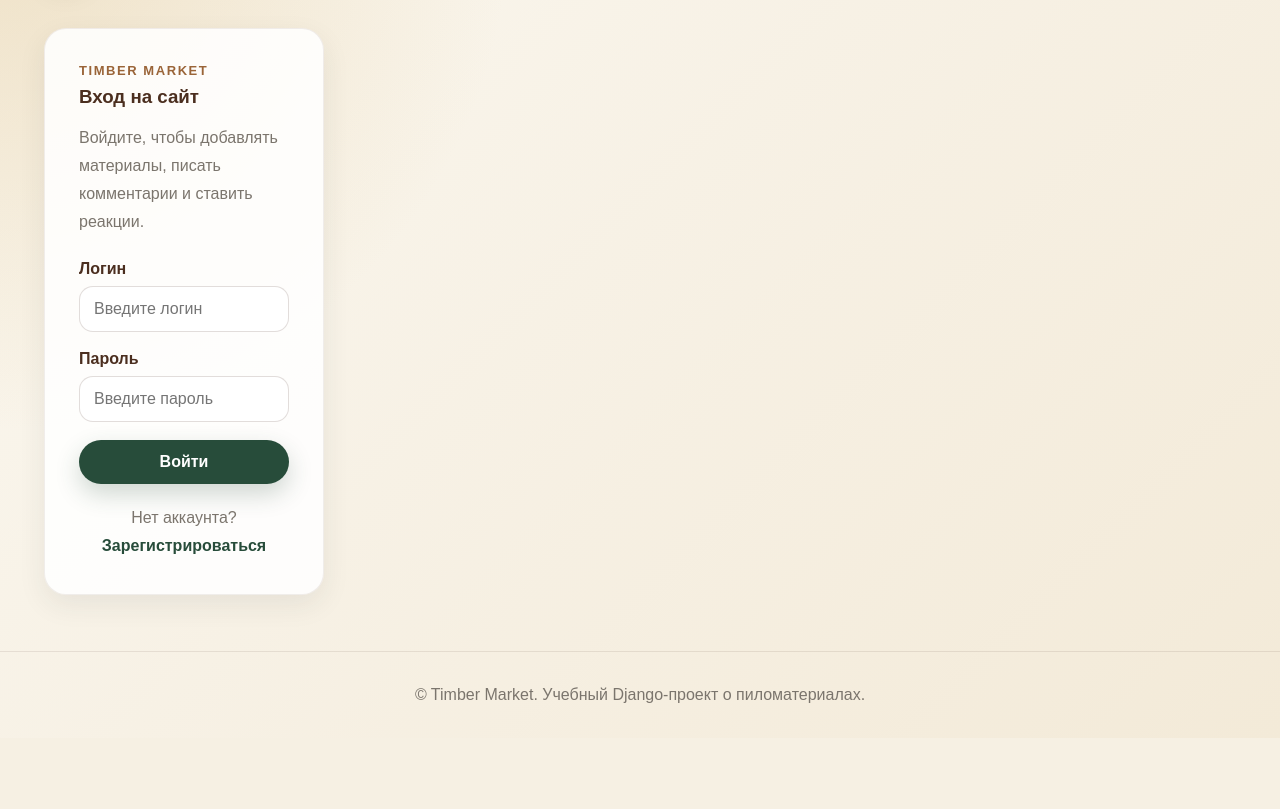
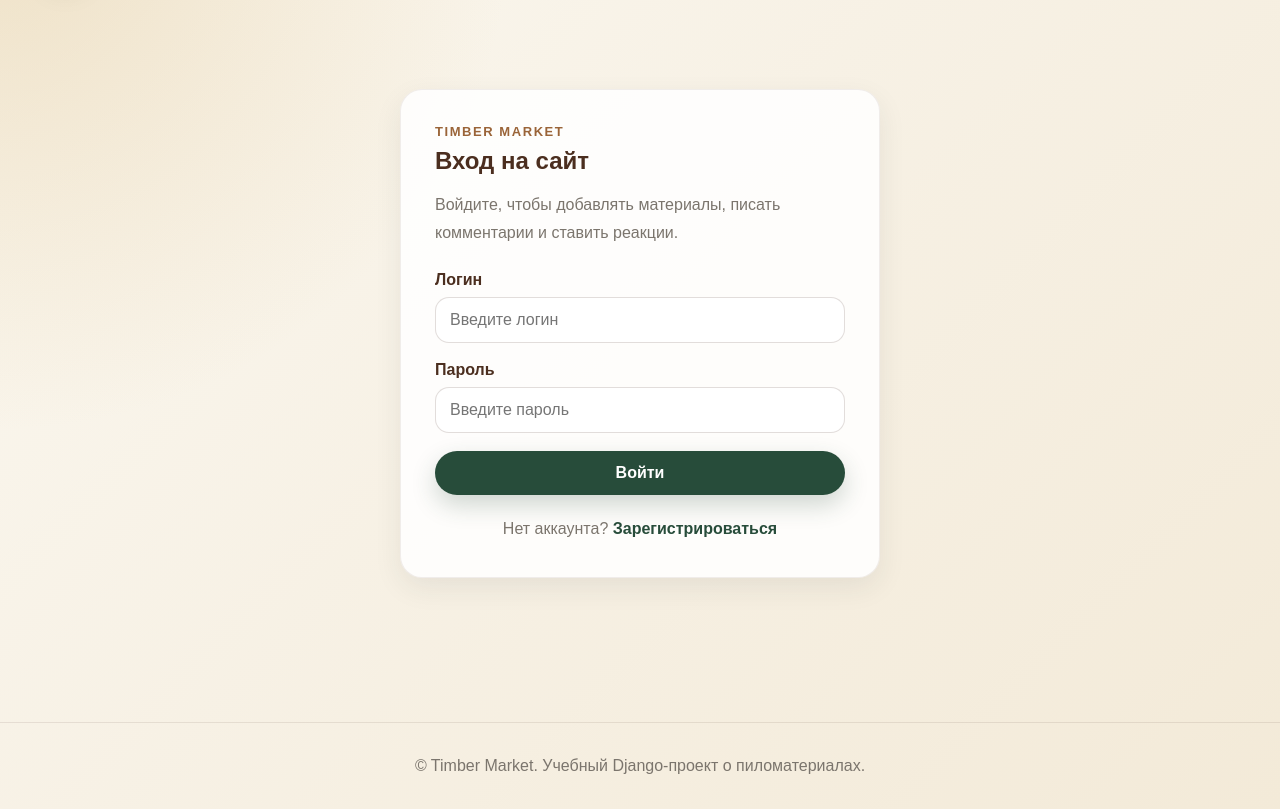
Before and after one commit to PetrAdodin/timber-market, a Django app: page /users/login/ in a window 1280 px wide. Shown: the part 81-890 px from the top of the page. Before the commit the page ends 784 px from the top, so only its background shows below. Run offline with Django 4.2, Linux system fonts and the light colour scheme.

Commit message:
Edit login form

```diff
--- a/catalog/static/catalog/css/styles.css
+++ b/catalog/static/catalog/css/styles.css
@@ -925,3 +925,11 @@
         height: 200px;
     }
 }
+
+.auth-page-centered {
+    grid-column: 1 / -1;
+    width: 100%;
+    min-height: calc(100vh - 190px);
+    display: grid;
+    place-items: center;
+}
--- a/catalog/views.py
+++ b/catalog/views.py
@@ -16,7 +16,7 @@
     context_object_name = 'products'
     title_page = 'Timber Market — каталог пиломатериалов'
     cat_selected = 0
-    paginate_by = 3
+    paginate_by = 4
 
     def get_queryset(self):
         return (
--- a/users/templates/users/login.html
+++ b/users/templates/users/login.html
@@ -2,10 +2,8 @@
 
 {% block title %}{{ title }}{% endblock %}
 
-{% block navigation %}{% endblock %}
-
-{% block content %}
-<section class="auth-page">
+{% block navigation %}
+<section class="auth-page auth-page-centered">
     <div class="auth-card">
         <p class="eyebrow">Timber Market</p>
         <h1>Вход на сайт</h1>
@@ -38,3 +36,5 @@
     </div>
 </section>
 {% endblock %}
+
+{% block content %}{% endblock %}
```
Also changed, not shown: users/templates/users/register.html (+4 -4 lines), README.md.
